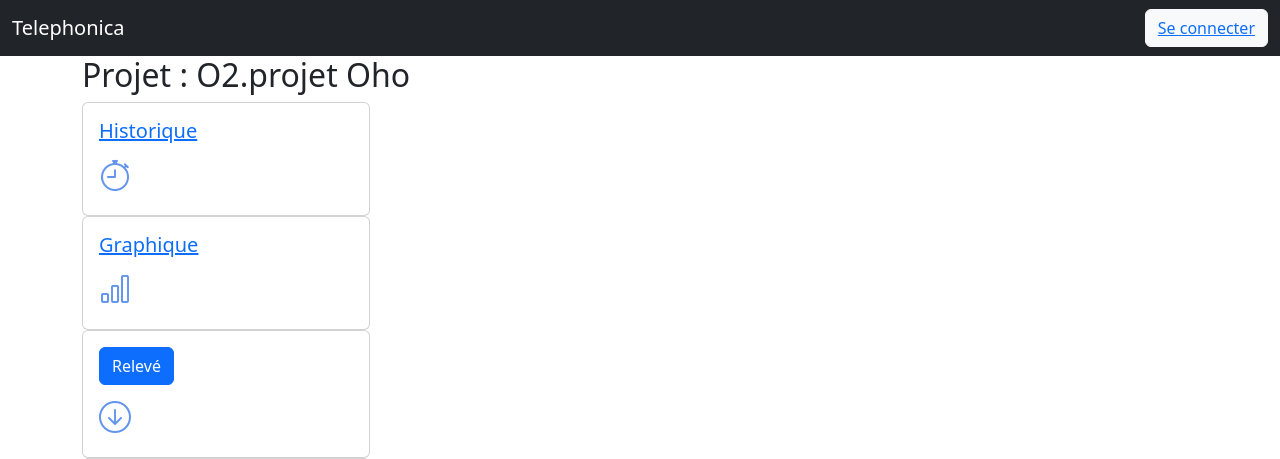
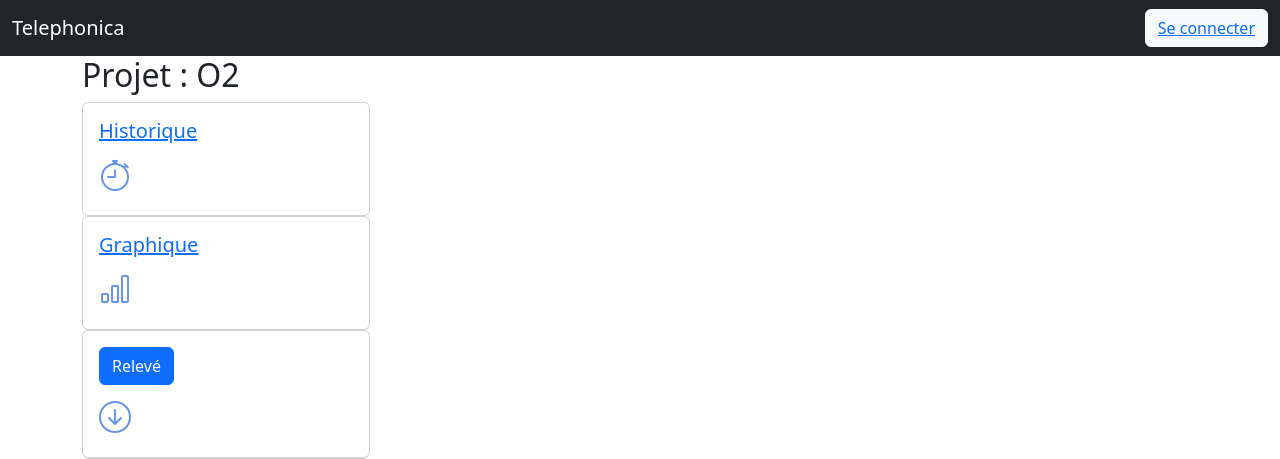
Before and after one commit to MaillotCedric/site_django, a Django app: template src/dashboard/templates/dashboard_accueil.html in a window 1280 px wide. Shown: the top 459 px of the page. Run offline with Django 3.2, Linux system fonts and the light colour scheme; the template is opened without the code that fills it, so the values that code supplies are empty; some libraries are stand-ins or nearby versions.

Commit message:
fix titre accueil dashboard

```diff
--- a/src/dashboard/templates/dashboard_accueil.html
+++ b/src/dashboard/templates/dashboard_accueil.html
@@ -1,7 +1,7 @@
 {% extends 'base.html' %}
 
 {% block content %}
-<h2>Projet : O2.projet Oho</h2>
+<h2>Projet : O2</h2>
 
 <!-- Lien vers la page 'Historique' -->
 <!-- <a href="">Historique</a> -->
```
